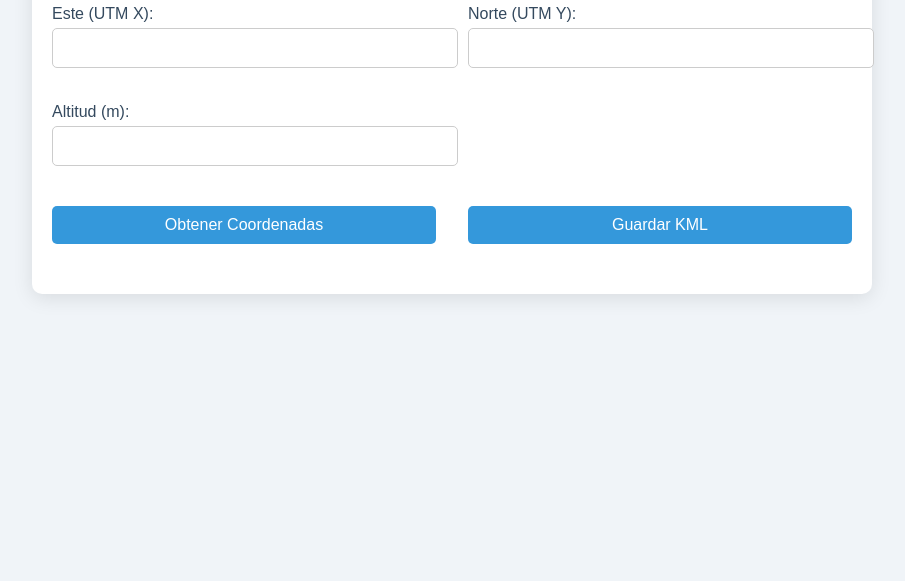
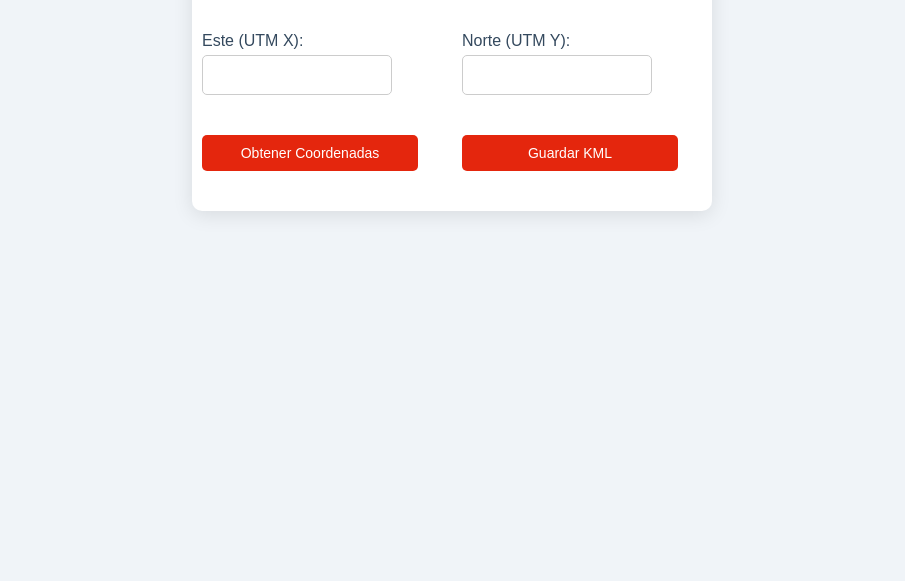
Before and after one commit to explorerscorp/pass, a plain HTML site: page index.html in a window 1280 px wide. Shown: the part 219-800 px from the top of the page, without its empty margins (188-1093 px from the left). Drawn offline with Linux system fonts and the light colour scheme.

Commit message:
Update index.html

```diff
--- a/index.html
+++ b/index.html
@@ -3,7 +3,7 @@
 <head>
     <meta charset="UTF-8">
     <meta name="viewport" content="width=device-width, initial-scale=1.0">
-    <title>Geolocalización con UTM y Altitud</title>
+    <title>Geolocalización con UTM</title>
     <style>
         body {
             font-family: Arial, sans-serif;
@@ -16,23 +16,23 @@
             color: #2c3e50;
         }
         .container {
-            max-width: 800px;
+            max-width: 500px;
             margin: 0 auto;
             background: white;
-            padding: 20px;
+            padding: 10px;
             border-radius: 10px;
             box-shadow: 0 4px 20px rgba(0, 0, 0, 0.1);
         }
         button {
-            background-color: #3498db;
+            background-color: #e4260d;
             color: white;
             border: none;
             border-radius: 5px;
             padding: 10px 20px;
-            font-size: 16px;
+            font-size: 14px;
             cursor: pointer;
             transition: background-color 0.3s;
-            width: 100%;
+            width: 90%;
             margin: 10px 0;
         }
         button:hover {
@@ -44,7 +44,7 @@
             color: #34495e;
         }
         input[type="text"], select {
-            width: 100%;
+            width: 70%;
             padding: 10px;
             border: 1px solid #ccc;
             border-radius: 5px;
@@ -78,7 +78,7 @@
 </head>
 <body>
     <div class="container">
-        <h1>Registro de Coordenadas con UTM y Altitud</h1>
+        <h1>Registro de Coordenadas con UTM</h1>
         <div class="row">
             <div class="col-3">
                 <label for="zonaUTM">Zona UTM:</label>
@@ -109,12 +109,6 @@
         </div>
         <div class="row">
             <div class="col-2">
-                <label for="altitud">Altitud (m):</label>
-                <input type="text" id="altitud" readonly>
-            </div>
-        </div>
-        <div class="row">
-            <div class="col-2">
                 <button id="obtenerUbicacion">Obtener Coordenadas</button>
             </div>
             <div class="col-2">
@@ -131,11 +125,9 @@
                     function(position) {
                         const latitud = position.coords.latitude;
                         const longitud = position.coords.longitude;
-                        const altitud = position.coords.altitude;
 
                         document.getElementById('latitud').value = latitud.toFixed(6);
                         document.getElementById('longitud').value = longitud.toFixed(6);
-                        document.getElementById('altitud').value = altitud ? altitud.toFixed(2) : 'No disponible';
 
                         const zonaUTM = document.getElementById('zonaUTM').value;
                         const utmCoords = latLonToUTM(latitud, longitud, zonaUTM);
@@ -199,7 +191,6 @@
         document.getElementById('guardarKML').addEventListener('click', function() {
             const latitud = document.getElementById('latitud').value;
             const longitud = document.getElementById('longitud').value;
-            const altitud = document.getElementById('altitud').value;
             const utmX = document.getElementById('utmX').value;
             const utmY = document.getElementById('utmY').value;
 
@@ -217,13 +208,12 @@
                             <p>Coordenadas:</p>
                             <p>Latitud: ${latitud}</p>
                             <p>Longitud: ${longitud}</p>
-                            <p>Altitud: ${altitud}</p>
                             <p>UTM X: ${utmX}</p>
                             <p>UTM Y: ${utmY}</p>
                         ]]>
                     </description>
                     <Point>
-                        <coordinates>${longitud},${latitud},${altitud === 'No disponible' ? 0 : altitud}</coordinates>
+                        <coordinates>${longitud},${latitud}</coordinates>
                     </Point>
                 </Placemark>
             </kml>`;
```
